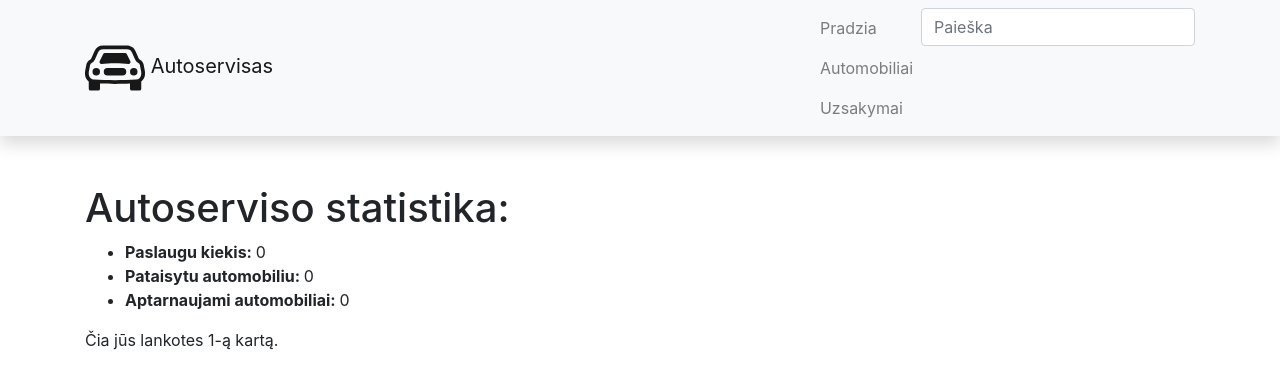
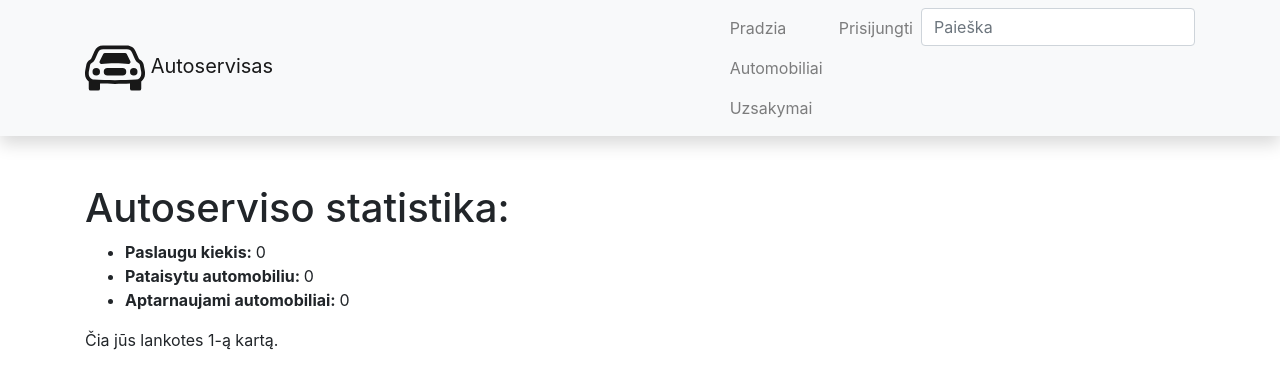
Before and after one commit to MindaugasZitkus/autoservice, a Django app: page /autoservice/ in a window 1280 px wide. Shown: the top 389 px of the page. Run offline with Django 4.2, Linux system fonts and the light colour scheme; data that the repository does not hold is empty; some libraries are stand-ins or nearby versions.

Commit message:
40  Paskaita, Django  + Jei reikia, perdaryti base.html meniu, kad prisijungimo punkto nerodytų prisijungus, atsijungimo atsijungus ir pan.

```diff
--- a/mysite/autoservice/templates/base.html
+++ b/mysite/autoservice/templates/base.html
@@ -32,8 +32,8 @@
         <div class="collapse navbar-collapse" id="navbarResponsive">
             <ul class="navbar-nav ml-auto">
                 <li class="nav-item">
-                  <a class="nav-link" href="{% url 'index' %}">Pradzia</a>
-                  <a class="nav-link" href="{% url 'vehicles' %}">Automobiliai</a>
+                    <a class="nav-link" href="{% url 'index' %}">Pradzia</a>
+                    <a class="nav-link" href="{% url 'vehicles' %}">Automobiliai</a>
                     <a class="nav-link" href="{% url 'orders' %}">Uzsakymai</a>
                 </li>
                 {% if user.is_authenticated %}
@@ -46,9 +46,9 @@
                     </svg>
                     {{ user.get_username }}</a></li>
 
-                <!--                <li class="nav-item"><a class="nav-link" href="">Atsijungti</a></li>-->
+                <li class="nav-item"><a class="nav-link" href="{% url 'logout' %}">Atsijungti</a></li>
                 {% else %}
-                <!--                <li class="nav-item"><a class="nav-link" href="">Prisijungti</a></li>-->
+                <li class="nav-item"><a class="nav-link" href="{% url 'login' %}">Prisijungti</a></li>
                 {% endif %}
                 <li>
                     <form action="{% url 'search' %}" method="get" class="form-inline my-2 my-md-0">
--- a/mysite/mysite/settings.py
+++ b/mysite/mysite/settings.py
@@ -131,3 +131,5 @@ MEDIA_ROOT = os.path.join(BASE_DIR, 'autoservice/media')
 MEDIA_URL = '/media/'
 
 LOGIN_REDIRECT_URL = '/'
+
+LOGOUT_REDIRECT_URL = '/'
```
